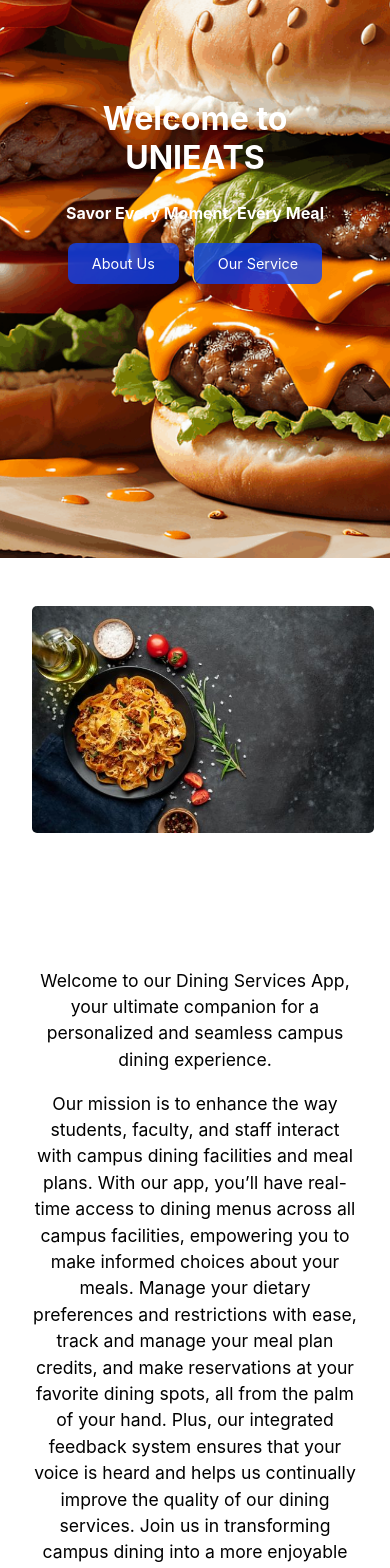
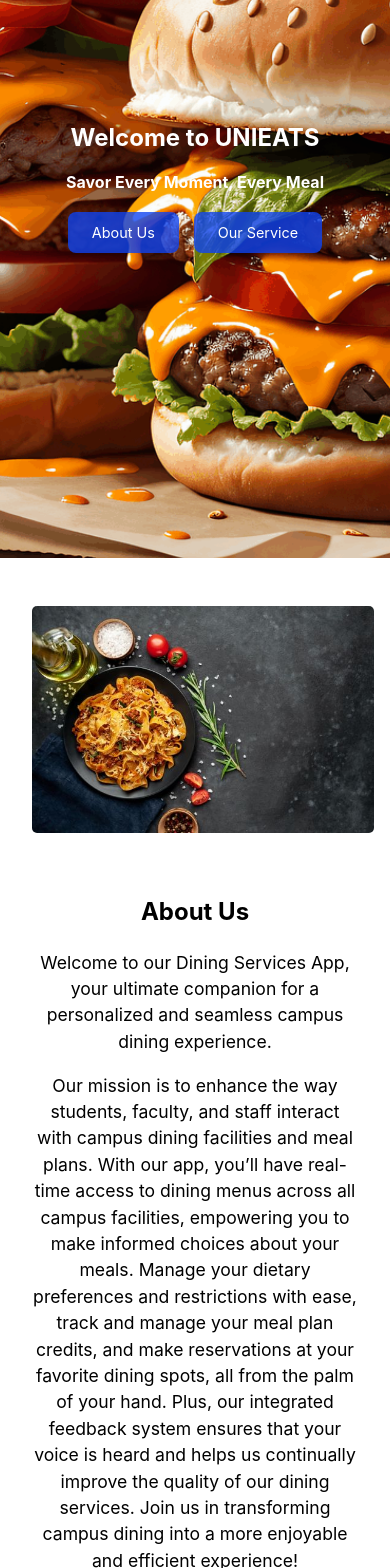
Before and after one commit to RohanChhika/UniEats_Frontend, a React (Create React App) app: page / in a window 390 px wide. Shown: the part 280-1848 px from the top of the page. Built offline with nearby package versions, Linux system fonts and the light colour scheme; no server answers.

Commit message:
scrolling add

```diff
--- a/package.json
+++ b/package.json
@@ -10,6 +10,7 @@
     "leaflet": "^1.9.4",
     "react": "^18.3.1",
     "react-dom": "^18.3.1",
+    "react-icons": "^5.3.0",
     "react-router-dom": "^6.26.0",
     "react-scripts": "^5.0.1",
     "web-vitals": "^2.1.4"
@@ -37,5 +38,8 @@
       "last 1 firefox version",
       "last 1 safari version"
     ]
+  },
+  "devDependencies": {
+    "@babel/plugin-proposal-private-property-in-object": "^7.21.11"
   }
 }
--- a/src/App.css
+++ b/src/App.css
@@ -145,6 +145,9 @@ body, html {
   justify-content: center;
   text-align: center;
   padding: 0 2rem;
+  background-attachment: fixed;
+  background-position: center;
+  background-size: cover;
 
 }
 
@@ -736,16 +739,32 @@ input[type="text"] {
   font-style: italic;
 }
 
+.about-us-section, .features-section {
+  opacity: 0;
+  transform: translateY(20px);
+  transition: all 0.6s ease-in-out;
+}
+
+.about-us-section.visible, .features-section.visible {
+  opacity: 1;
+  transform: translateY(0);
+}
+
+
 
 
 @media (max-width: 900px) {
   /* Responsive styling for smaller screens */
   .about-us-section, .features-section {
     padding: 2rem 1rem;
+
+  }
+  .about-us-section h1{
+    font-size: 1.5rem;
   }
 
   .hero-content h1 {
-    font-size: 2rem;
+    font-size: 1.5rem;
   }
 
   .hero-content p {
@@ -753,13 +772,15 @@ input[type="text"] {
   }
 
   .about-us-article{
-    color: white;
+    color: black;
   }
 
   .image-container {
       margin-right: 0;
       margin-bottom: 20px;
   }
+
+
 
   .features-container {
       flex-direction: column;
--- a/src/components/Pages/welcome.js
+++ b/src/components/Pages/welcome.js
@@ -4,8 +4,29 @@ import burgerback from '../Images/burgerback.png';
 // import LoginLogoutButton from "../buttons/LoginLogoutButton";
 import '../../App.css';
 
+
 const Welcome = ({ showHeaderFooter = true }) => {
+
     const [events, setEvents] = useState([]);
+
+
+    useEffect(() => {
+        const sections = document.querySelectorAll(".about-us-section, .features-section");
+
+        const handleScroll = () => {
+            sections.forEach((section) => {
+                const sectionTop = section.getBoundingClientRect().top;
+                if (sectionTop < window.innerHeight - 100) {
+                    section.classList.add("visible");
+                }
+            });
+        };
+
+        window.addEventListener("scroll", handleScroll);
+        return () => window.removeEventListener("scroll", handleScroll);
+    }, []);
+
+
 
     useEffect(() => {
         fetch('https://eventsapi3a.azurewebsites.net/api/events')
```
Also changed, not shown: 1 other file (tests, documents, lock files or other folders).
